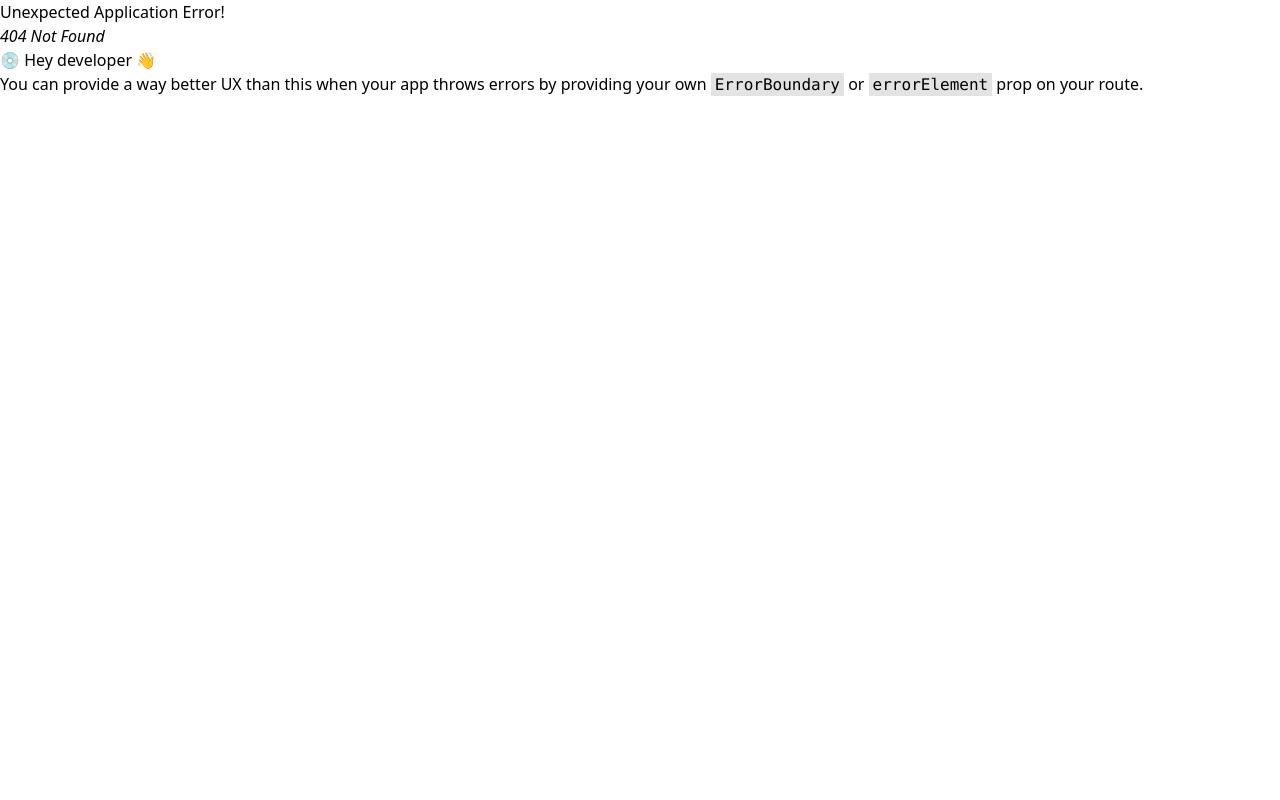
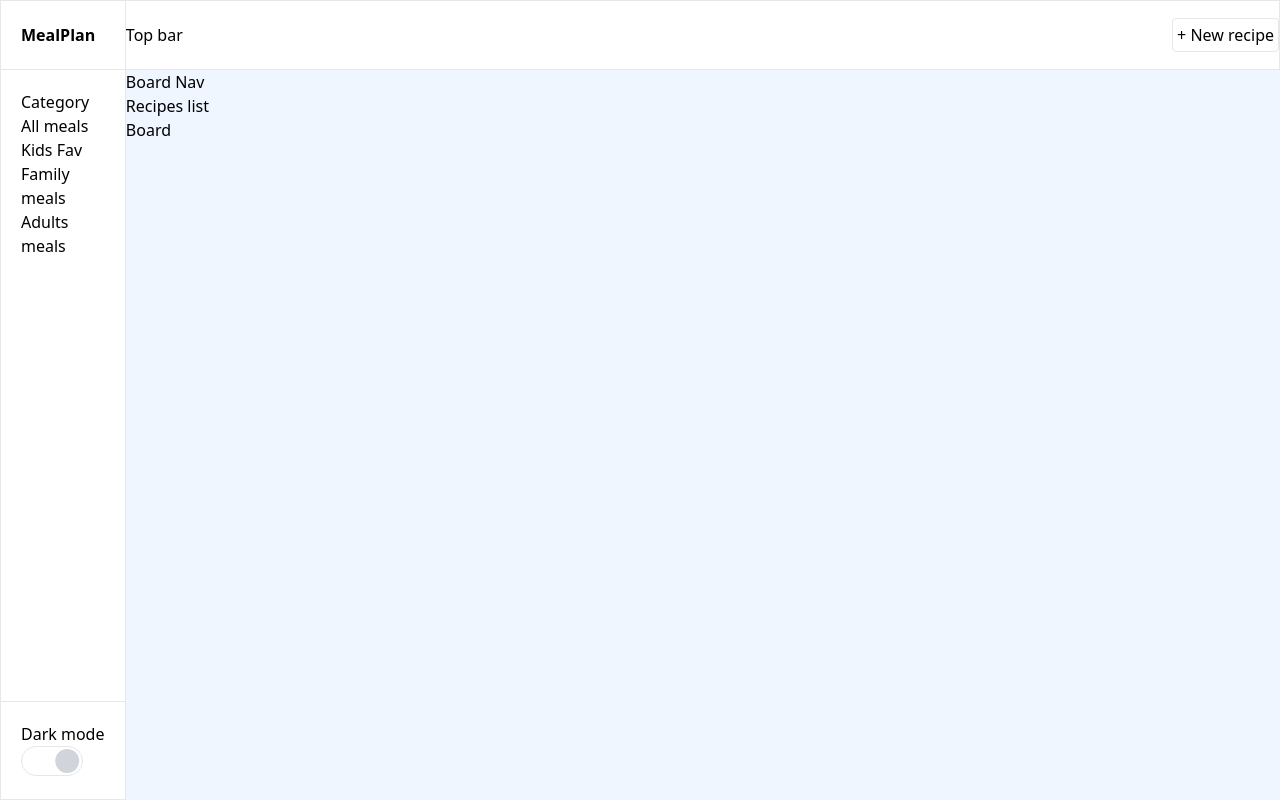
Before and after one commit to irynahowarth/react-sandbox, a React (Vite) app: page /mealplan in a window 1280 px wide. Before the commit this address had no page. Built offline with nearby package versions, Linux system fonts and the light colour scheme.

Commit message:
[feature]:MealPlan-draft: add some structure to plan and play with meal-planning app

```diff
--- a/src/Routes/index.jsx
+++ b/src/Routes/index.jsx
@@ -2,6 +2,7 @@ import React from "react";
 import { createBrowserRouter } from "react-router-dom";
 import App from "../App";
 import Dnd from "../dnd-practice";
+import Mealplan from "../meal-draft";
 
 export const router = createBrowserRouter([
   {
@@ -9,6 +10,10 @@ export const router = createBrowserRouter([
     element: <Dnd />,
   },
   {
+    path: "/mealplan",
+    element: <Mealplan />,
+  },
+  {
     path: "/",
     element: <App />,
   },
--- /dev/null
+++ b/src/meal-draft/index.jsx
@@ -0,0 +1,51 @@
+import React from "react";
+
+export default function Mealplan() {
+  return (
+    <div className="flex">
+      <div className="sidebar h-screen relative">
+        <header className="border border-gray-200 h-[70px] flex items-center pl-5">
+          <h1 className="font-extrabold">MealPlan</h1>
+        </header>
+        <div className="category-wrapper border border-gray-200 p-5 border-t-0 border-b-0 h-5/6">
+          <h2>Category</h2>
+          <ul>
+            <li>All meals</li>
+            <li>Kids Fav</li>
+            <li>Family meals</li>
+            <li>Adults meals</li>
+          </ul>
+        </div>
+        <div className="switch-wrapper border border-gray-200 p-5 absolute bottom-0 left-0">
+          <span>Dark mode</span>
+          <button
+            type="button"
+            className="switch bg-white w-14 h-6 border rounded-full cursor-pointer box-content outline-offset-[6px p-0.5"
+            onClick={() => console.log("switch Mode")}
+          >
+            <span
+              className="switch-ball h-full aspect-square bg-gray-300 block rounded-full"
+              style={{
+                transition: "transform 300ms",
+                transform: `translateX(${"year" === "year" ? "130%" : "0%"})`,
+              }}
+            />
+          </button>
+        </div>
+      </div>
+      <main className="flex flex-col bg-blue-50 w-full">
+        <div className="top-bar flex bg-white border border-gray-200 border-l-0 h-[70px]  w-full items-center">
+          <h2>Top bar</h2>
+          <button className="border rounded p-1 ml-auto">+ New recipe</button>
+        </div>
+        <div className="main-wrapper">
+          <div className="board-nav ">Board Nav</div>
+          <div className="board-wrapper">
+            <div className="rec-list">Recipes list</div>
+            <div className="board-main">Board</div>
+          </div>
+        </div>
+      </main>
+    </div>
+  );
+}
```
